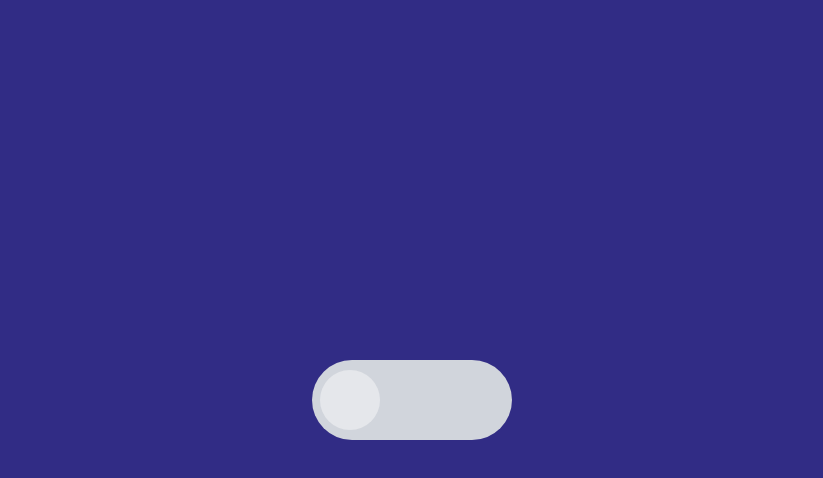
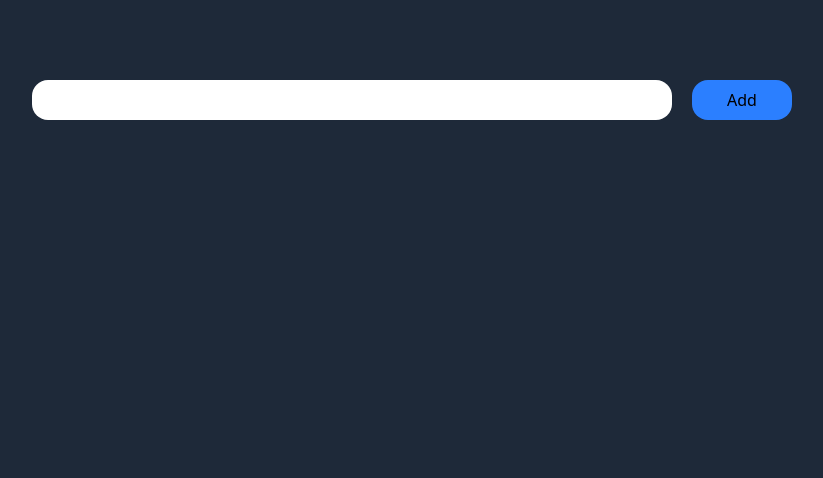
Before and after one commit to techwithdani/MiniProjects, a React (Vite) app in the folder React/frontend/: page / in a window 1280 px wide. Shown: the top 478 px of the page, without its empty margins (228-1051 px from the left). Built offline with nearby package versions, Linux system fonts and the light colour scheme.

Commit message:
Create todo list project

```diff
--- a/React/frontend/src/App.jsx
+++ b/React/frontend/src/App.jsx
@@ -1,9 +1,9 @@
-import Toggle from "./projects/toggle/Toggle";
+import TodoList from "./projects/todoList/TodoList";
 
 function App() {
   return (
     <>
-      <Toggle />
+      <TodoList />
     </>
   );
 }
--- /dev/null
+++ b/React/frontend/src/projects/todoList/TodoList.jsx
@@ -0,0 +1,19 @@
+const TodoList = () => {
+  return (
+    <>
+      <div className="h-dvh w-full bg-gray-800 flex items-start justify-center gap-5">
+        <div className="mt-20">
+          <input
+            type="text"
+            className="w-60 h-10 bg-white rounded-2xl p-2 sm:w-120 md:w-160"
+          />
+        </div>
+        <div className="mt-20">
+          <button className="w-25 h-10 bg-blue-500 rounded-2xl">Add</button>
+        </div>
+      </div>
+    </>
+  );
+};
+
+export default TodoList;
```
